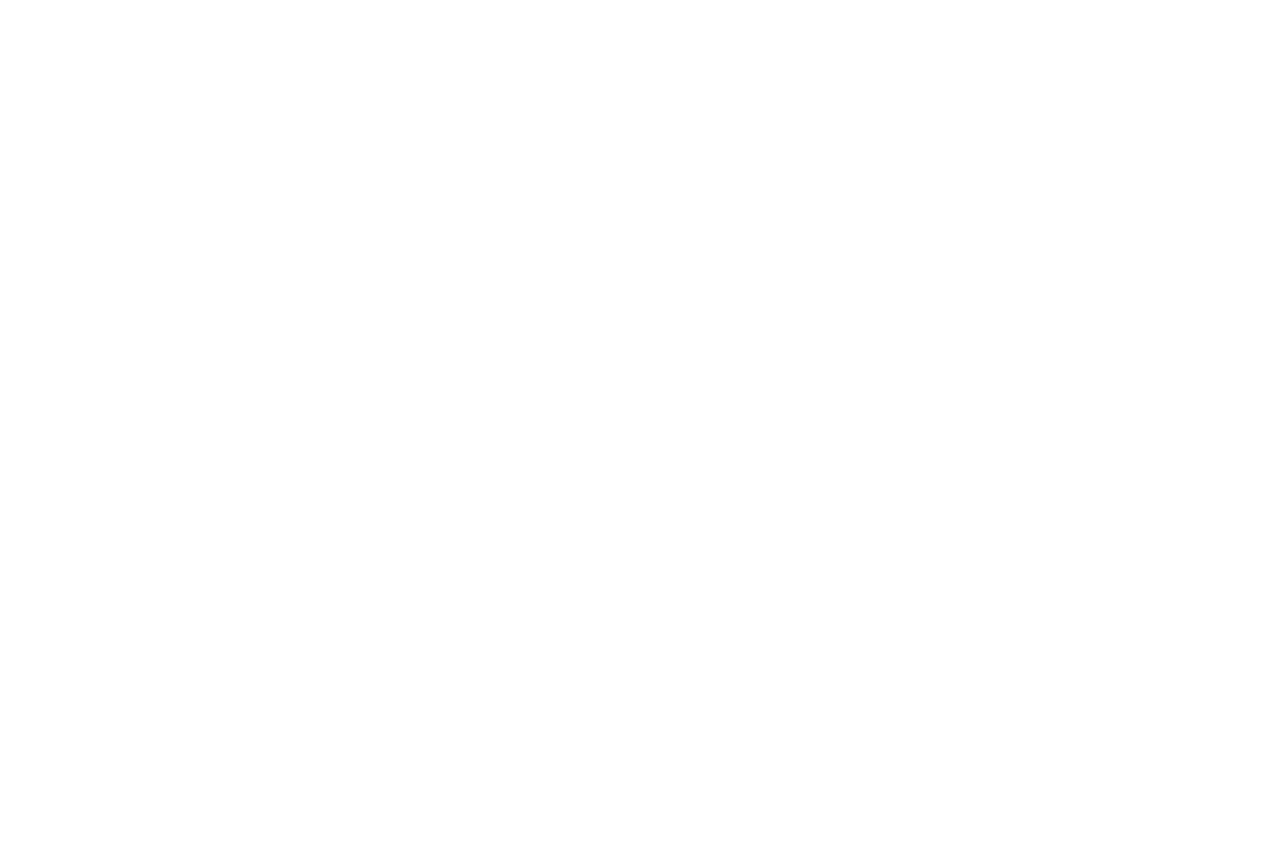
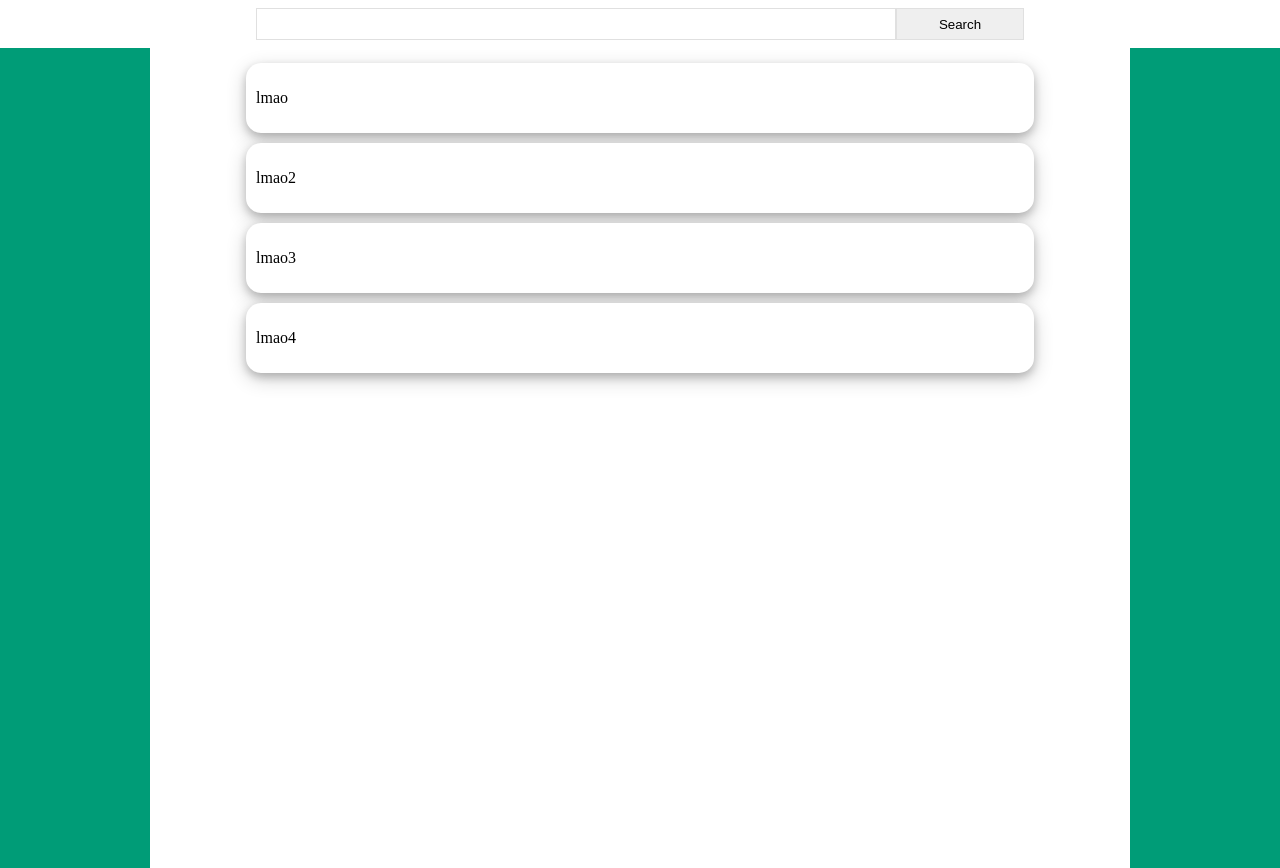
Before and after one commit to ArloTammekun/TTK-WebDev-HW1, a plain HTML site: page index.html in a window 1280 px wide. Before the commit the page ends 800 px from the top, so only its background shows below. Drawn offline with Linux system fonts and the light colour scheme.

Commit message:
added base structure to index.html

```diff
--- a/index.html
+++ b/index.html
@@ -1,8 +1,42 @@
 <!DOCTYPE html>
 <html>
 <head>
-<title>TTK</title>
+	<title>TTK</title>
+	<link rel="stylesheet" href="res/css/styles.css">
 </head>
 <body>
+	<div class="search-container">
+
+		<div id="search-logo">
+
+		</div>
+
+		<div id="search-input">
+			<input type="text">
+		</div>
+
+		<div id="search-button">
+			<button>Search</button>
+		</div>
+
+		<div id="search-logo">
+
+		</div>
+
+    </div>
+	<div class="main_container">
+		<div class="item_container">
+			<p>lmao
+		</div>
+		<div class="item_container">
+			<p>lmao2
+		</div>
+		<div class="item_container">
+			<p>lmao3
+		</div>
+		<div class="item_container">
+			<p>lmao4
+		</div>
+	</div>
 </body>
 </html>
--- a/res/css/styles.css
+++ b/res/css/styles.css
@@ -0,0 +1,66 @@
+body {
+	margin: 0;
+	background-color: #009c77;
+}
+.main_container {
+	display:flex;
+	flex-direction: column;
+	margin: auto;
+	width: 75%;
+	background-color: #ffffff;
+	padding: 10px;
+	height: 100vh;
+}
+
+.item_container {
+	margin: auto;
+	margin-top: 5px;
+	margin-bottom: 5px;
+	width: 80%;
+	background-color: #ffffff;
+	padding: 10px;
+	border-radius: 15px;
+	box-shadow: 0 4px 8px 0 rgba(0, 0, 0, 0.2), 0 6px 20px 0 rgba(0, 0, 0, 0.19);
+}
+
+.search-container{
+	display: flex;
+	height: 6vh;
+	position: relative;
+	background-color: #ffffff;
+}
+
+.search-container button{
+    box-sizing: border-box;
+	border: 1px solid #e0e0e0;
+	width: 10%;
+	height: 4vh;
+	margin: 0;
+	flex-grow: 1;
+	position: absolute;
+    top: 50%;
+	transform: translateY(-50%);
+}
+
+.search-container input{
+    box-sizing: border-box;
+	border: 1px solid #e0e0e0;
+	width: 50%; /* relative to flex-grow (5 of 2+5+1+2)*/
+	height: 4vh;
+	margin: 0;
+	position: absolute;
+    top: 50%;
+	transform: translateY(-50%);
+}
+
+#search-input {
+	flex-grow: 5;
+}
+
+#search-button {
+	flex-grow: 1;
+}
+
+#search-logo {
+	flex-grow: 2;
+}
```
